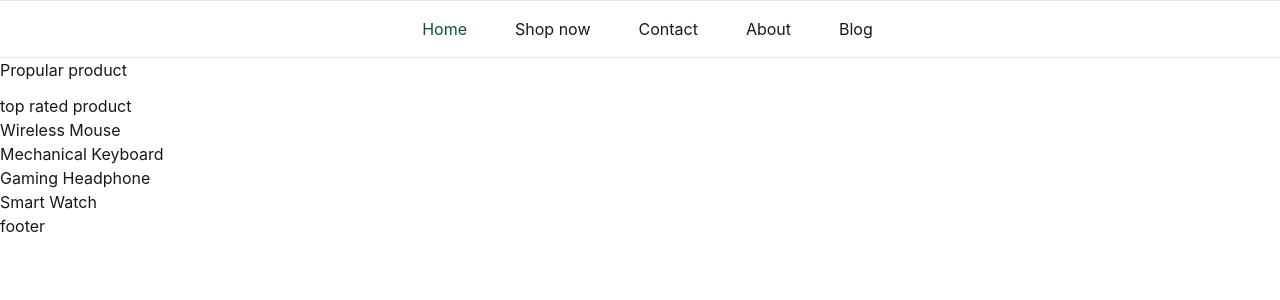
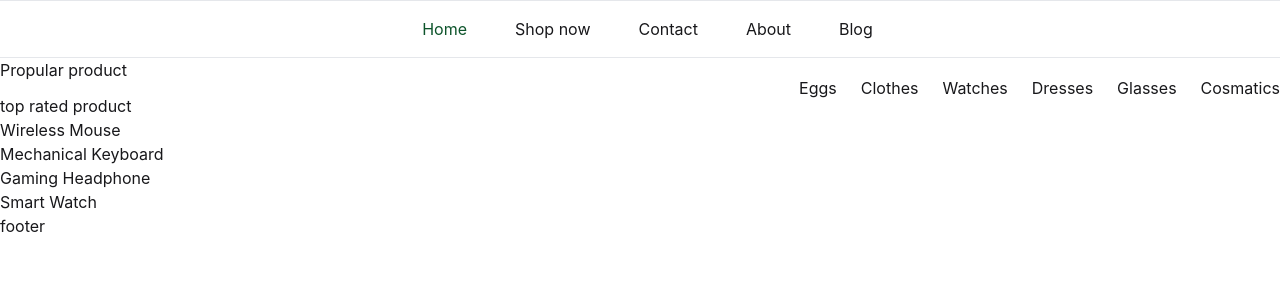
Before and after one commit to emon-codes/Web-, a React app: page / in a window 1280 px wide. Shown: the top 300 px of the page. Built offline with nearby package versions, Linux system fonts and the light colour scheme; the HTML template or start-up script is replaced by a standard one.

Commit message:
popularPoduct update

```diff
--- a/src/Pages/Home component/PopularProducts.jsx
+++ b/src/Pages/Home component/PopularProducts.jsx
@@ -1,17 +1,25 @@
-import React from 'react'
-import SectionHeading from './SectionHeading'
-
+import React from "react";
+import SectionHeading from "./SectionHeading";
+import useData from "../../Hooks/useData";
 
 const PopularProducts = () => {
+  const {products} = useData()
   return (
     <div>
+      <div className="flex justify-between items-center"  >
+        <div >
+          <SectionHeading
+            heading={"Propular product"}
+            discription={"top rated product"}
+          ></SectionHeading>
+        </div>
+        <div className="flex flex-row gap-6">
+          {products.map((product) => (<span>{ product.name }</span>) )}
 
-<SectionHeading heading={"Propular product"}  discription={"top rated product"}></SectionHeading>
+        </div>
+      </div>
+    </div>
+  );
+};
 
-
-
-    </div>
-  )
-}
-
-export default PopularProducts
+export default PopularProducts;
```
